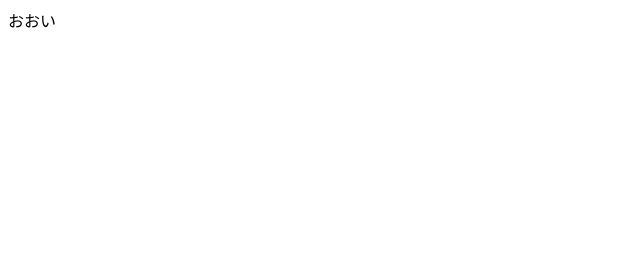
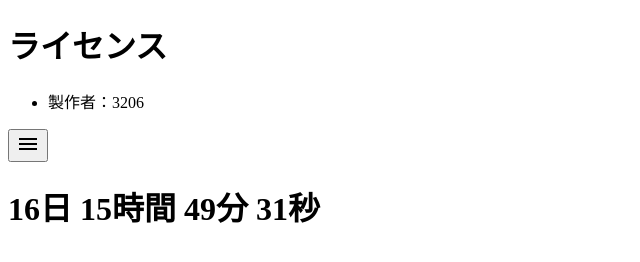
Before and after one commit to gomanekoblack/schooltrip-timer, a plain HTML site: page index.html in a window 1280 px wide. Shown: the whole page, without its empty margins (0-640 px from the left). Drawn offline with nearby package versions, Linux system fonts and the light colour scheme.

Commit message:
Update index.html

```diff
--- a/index.html
+++ b/index.html
@@ -1 +1,107 @@
-<html>おおい</html>
+<!DOCTYPE html>
+<html lang="jp">
+<head>
+    <meta charset="UTF-8">
+    <meta http-equiv="X-UA-Compatible" content="IE=edge">
+    <meta name="viewport" content="width=device-width, initial-scale=1.0">
+    <title>タイマー</title>
+    <link rel="stylesheet" href="https://fonts.googleapis.com/css2?family=Material+Symbols+Outlined:opsz,wght,FILL,GRAD@48,400,0,0" />
+    <link rel="stylesheet" href="s-count.css">
+</head>
+<body  onload="onloadf()">
+    <div class="menu_overlay" onclick="CloseMenu()"></div>
+    <div class="menu_left">
+        <h1>ライセンス</h1>
+        <ul>
+            <li>製作者：3206</li>
+        </ul>
+    </div>
+    <header class="header">
+        <button class="mbt">
+            <span class="material-symbols-outlined" onclick="ToggleMenu()">
+                menu
+            </span>
+        </button>
+        <h3 class="title">
+        </h3>
+    </header>
+    <main class="main">
+        <div>
+            <h1 class="limit">
+                <!--あと-->
+                <span id="day">0</span>日
+                <span id="date">0</span>時間
+                <span id="min">0</span>分
+                <span id="sec">0</span>秒
+                <!--<span id="day">0</span>
+                <span id="date">0</span>
+                <span id="min">0</span>
+                <span id="sec">0</span>-->
+            </h1>
+        </div>
+    </main>
+</body>
+<script>
+
+    function ToggleMenu() {
+        document.getElementsByClassName("menu_overlay")[0].classList.toggle("menu_overlay_open")
+        document.getElementsByClassName("menu_left")[0].classList.toggle("menu_left_open")
+    }
+
+    function CloseMenu() {
+        document.getElementsByClassName("menu_overlay")[0].classList.remove("menu_overlay_open")
+        document.getElementsByClassName("menu_left")[0].classList.remove("menu_left_open")
+    }
+
+    function onloadf() {
+        SetDate();
+        document.getElementsByClassName("limit")[0].classList.add("limit_v")
+    }
+
+    function SetDate() {
+
+        var TripDate = new Date(2022, 6, 19, 7, 00);
+
+        var NowDate = new Date(Date.now() + ((new Date().getTimezoneOffset() + (9 * 60)) * 60 * 1000));
+        //var NowDate = new Date(2022, 6, 3, 1, 00, 0);
+
+
+        /*console.log(
+            (TripDate.getDate() - NowDate.getDate())
+            + "日" +
+            (TripDate.getHours() - NowDate.getHours() + 24)
+            + "時間" +
+            (TripDate.getMinutes() - NowDate.getMinutes() + 60)
+            + "分" +
+            (TripDate.getSeconds() - NowDate.getSeconds() + 60)
+            + "秒"
+        );*/
+
+        document.getElementById("day").innerText = (TripDate.getDate() - NowDate.getDate())
+
+        /* 残り時間が-の場合の処理*/
+        if ((TripDate.getHours() - NowDate.getHours()).toString()[0] == "-") {
+            document.getElementById("date").innerText = (TripDate.getHours() - NowDate.getHours() + 24)
+        } else {
+            document.getElementById("date").innerText = (TripDate.getHours() - NowDate.getHours() /*+ 23*/)
+        }
+
+        if ((TripDate.getMinutes() - NowDate.getMinutes() + 59).toString().length == 1) {
+            document.getElementById("min").innerText =  "0" + (TripDate.getMinutes() - NowDate.getMinutes() + 59)
+        } else {
+            document.getElementById("min").innerText =  (TripDate.getMinutes() - NowDate.getMinutes() + 59)
+        }
+
+        if ((TripDate.getSeconds() - NowDate.getSeconds() + 59).toString().length == 1) {
+            document.getElementById("sec").innerText = "0" + (TripDate.getSeconds() - NowDate.getSeconds() + 59)
+        } else {
+            document.getElementById("sec").innerText = (TripDate.getSeconds() - NowDate.getSeconds() + 59)
+        }
+
+
+    }
+
+    setInterval(SetDate, 500);
+
+</script>
+</html>
```
